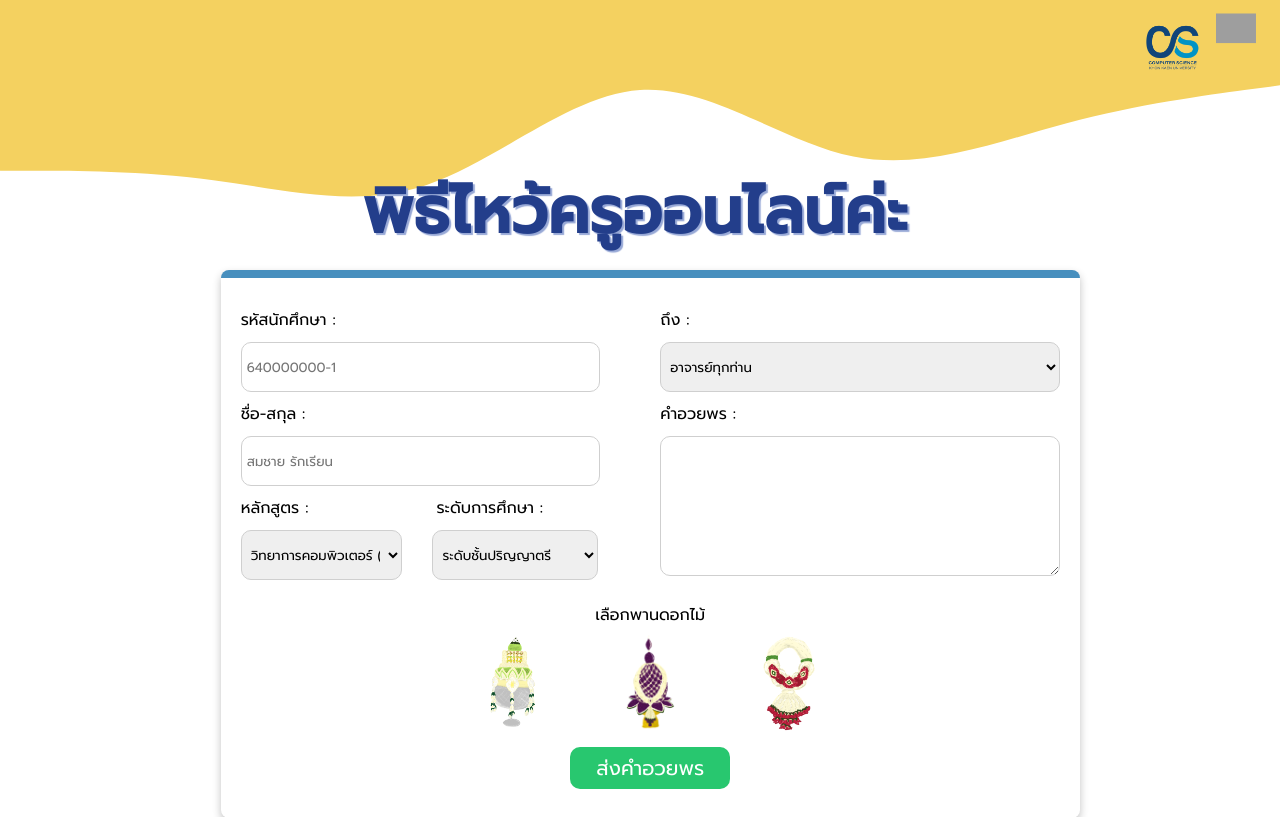
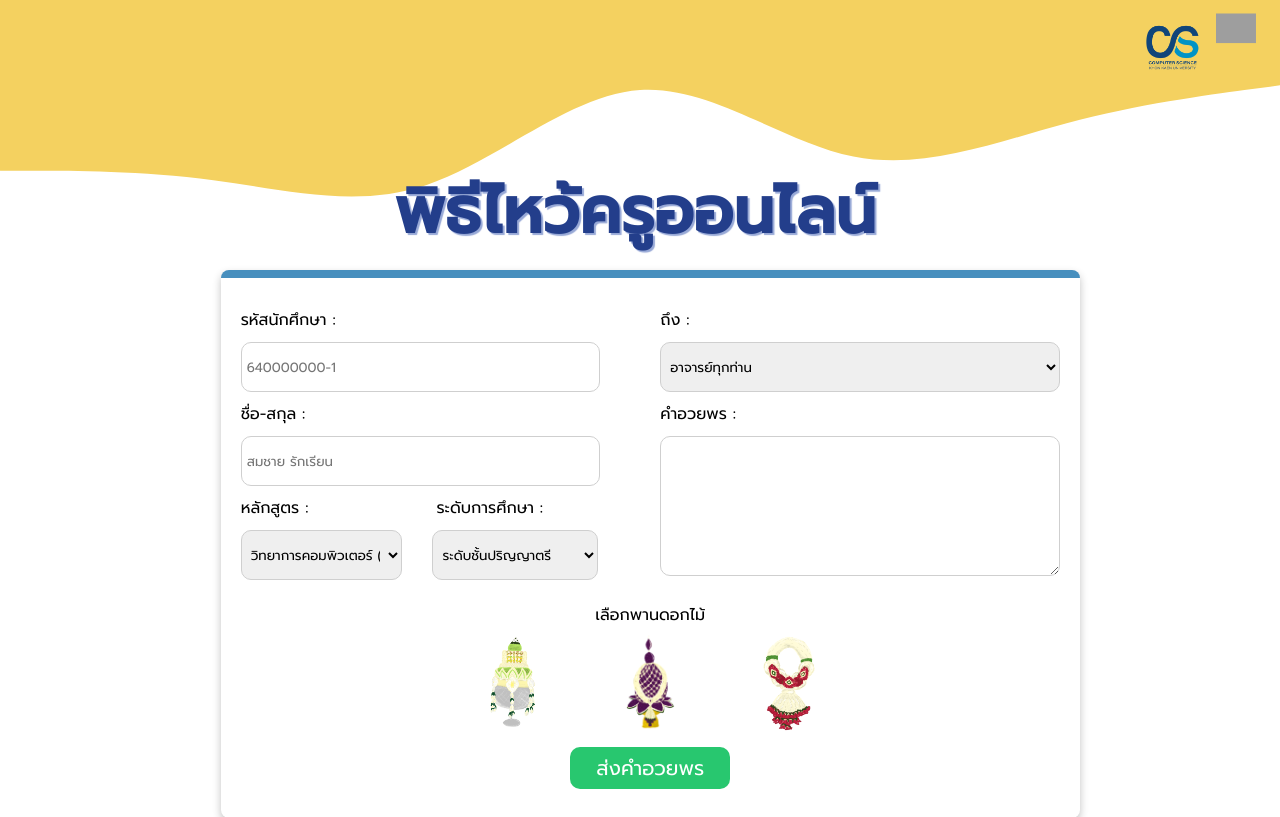
Before and after one commit to kkpanuwat/TeacherDay, a PHP site: page / in a window 1280 px wide. Shown: the top 817 px of the page. Run offline with PHP 8.4, Linux system fonts and the light colour scheme; data comes from the database, SQL or seed files in the repository; grey boxes are pictures that could not be loaded.

Commit message:
Update ui

```diff
--- a/index.php
+++ b/index.php
@@ -18,7 +18,7 @@
     </svg>
 
     <div class="container">
-        <h1 class="svg-text">พิธีไหว้ครูออนไลน์ค่ะ</h1>
+        <h1 class="svg-text">พิธีไหว้ครูออนไลน์</h1>
         <div class="form-control">
             <div class="form">
                 <div class="form-left">
```
